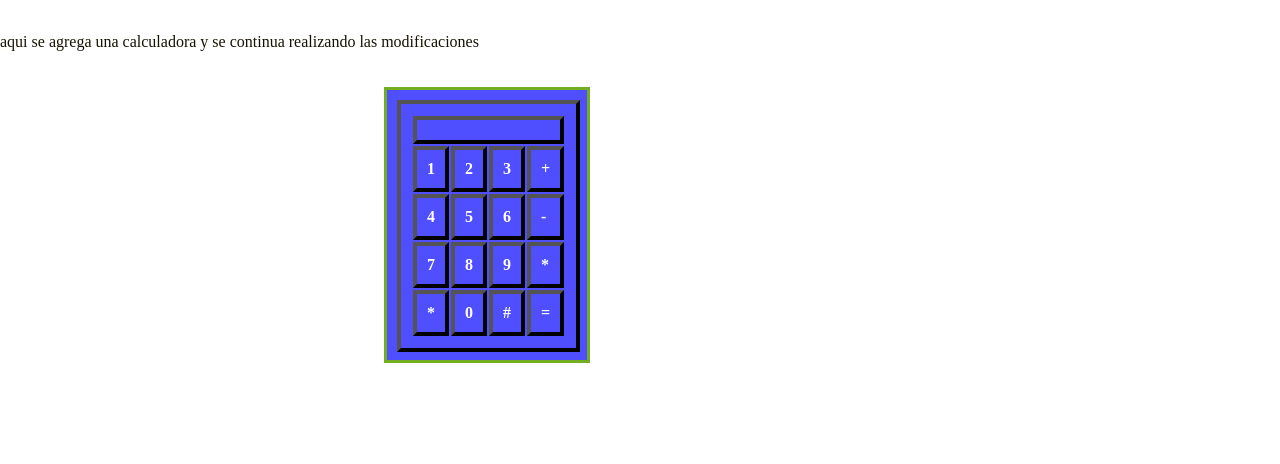
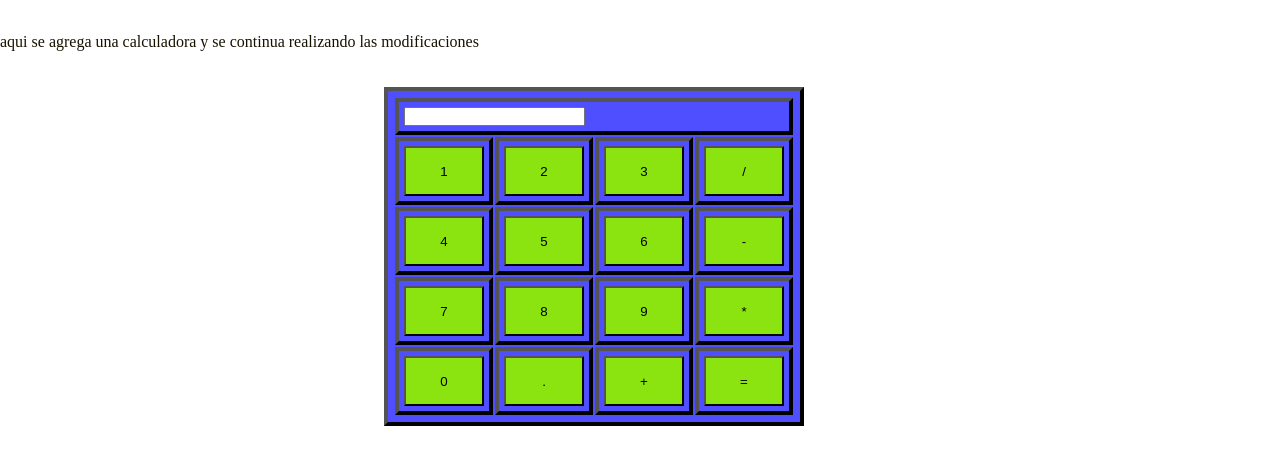
Before and after one commit to 20401/cal2, a plain HTML site: page index.html in a window 1280 px wide. Shown: the part 72-536 px from the top of the page. Drawn offline with Linux system fonts and the light colour scheme.

Commit message:
se pusieron botones en html y unos coores

```diff
--- a/index.html
+++ b/index.html
@@ -16,31 +16,32 @@
 <br><br>
     <div> <strong>
             <table>
-                <td colspan="4"> </td>
+                <td colspan="4"><input type="number" name="" id=""> </td>
                 </td>
                 <tr>
 
-                    <td> 1</td>
-                    <td>2</td>
-                    <td>3</td>
-                    <td>+</td>
+                    <td><button>1</button></td>
+                    <td><button>2</button></td>
+                    <td><button>3</button></td>
+                    <td><button>/</button></td>
+
                 <tr>
-                    <td>4</td>
-                    <td>5</td>
-                    <td>6</td>
-                    <td>-</td>
+                    <td><button>4</button></td>
+                    <td><button>5</button></td>
+                    <td><button>6</button></td>
+                    <td><button>-</button></td>
                 </tr>
                 <tr>
-                    <td>7</td>
-                    <td>8</td>
-                    <td>9</td>
-                    <td>*</td>
+                    <td><button>7</button></td>
+                    <td><button>8</button></td>
+                    <td><button>9</button></td>
+                    <td><button>*</button></td>
                 </tr>
                 <tr>
-                    <td>*</td>
-                    <td>0</td>
-                    <td>#</td>
-                    <td>= </td>
+                    <td><button>0</button></td>
+                    <td><button>.</button></td>
+                    <td><button>+</button></td>
+                    <td><button>=</button></td>
                 </tr>
             </table>
         </strong>
--- a/stely.css
+++ b/stely.css
@@ -4,13 +4,13 @@
 
 }
 
-div {
+ table{
     position: absolute;
-    right: 30%;
-    left: 30%;
-    width: 300px;
-    border: 3px solid #73AD21;
-    padding: 10px;
+    right   : 30%;
+    left    : 30%;
+    width   : 300px;
+    border  : 3px solid #8be40f;
+    padding : 20px;
 
     height          : 250px;
     width           : 180px;
@@ -34,6 +34,12 @@ h1 {
 table,
 td {
 
-    padding: 10px 10px 10px 10px;
+    padding: 5px 5px 5px 5px;
     border : 4px outset black;
 }
+button{
+    width: 80px;
+    height: 50px;
+    padding: 1px 1px 1px 1px;
+    background-color: #8be40f;
+}
```
Also changed, not shown: img/calculadora.jpg (added).
